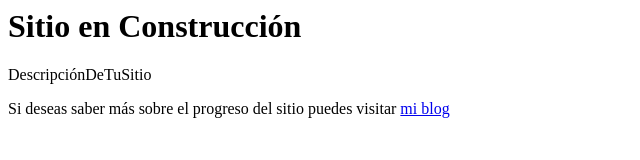
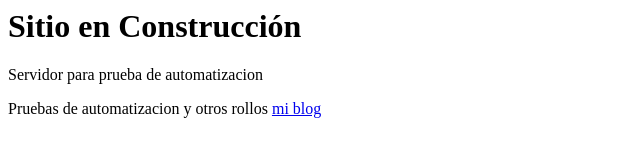
Before and after one commit to jmbargallo/proyecto, a plain HTML site: page index.html in a window 1280 px wide. Shown: the whole page, without its empty margins (0-640 px from the left). Drawn offline with Linux system fonts and the light colour scheme.

Commit message:
cambios guays

```diff
--- a/index.html
+++ b/index.html
@@ -7,9 +7,9 @@
 
 <body>
     <h1>Sitio en Construcción</h1>
-    <p>DescripciónDeTuSitio </p>
+    <p>Servidor para prueba de automatizacion </p>
 
-    <p>Si deseas saber más sobre el progreso del sitio puedes visitar <a href="web.jmbargallo.online">mi blog</a> </p>
+    <p>Pruebas de automatizacion y otros rollos <a href="servidor01.jmbargallo.online">mi blog</a> </p>
 </body>
 
 </html>
```
